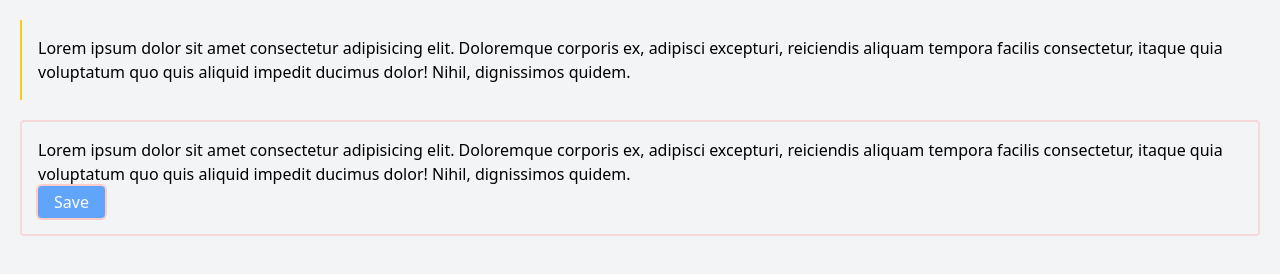
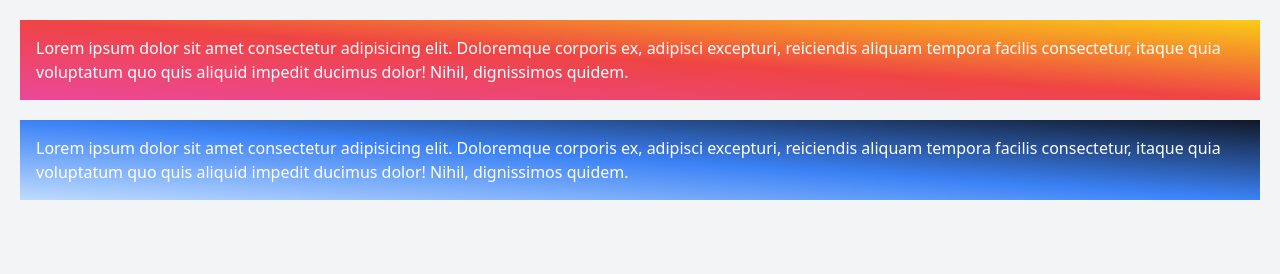
Before and after one commit to EdiJunior88/TailwindCSS_2_para_Iniciantes, a website: page src/index.html in a window 1280 px wide. Drawn offline with Linux system fonts and the light colour scheme.

Commit message:
Background

```diff
--- a/src/index.html
+++ b/src/index.html
@@ -10,14 +10,12 @@
 </head>
 
 <body class="bg-gray-100">
-  <div class="m-5 p-4 border-l-2 border-yellow-400">
+  <div class="m-5 p-4 text-white bg-blue-900 bg-gradient-to-bl from-yellow-400 via-red-500 to-pink-500">
     Lorem ipsum dolor sit amet consectetur adipisicing elit. Doloremque corporis ex, adipisci excepturi, reiciendis aliquam tempora facilis consectetur, itaque quia voluptatum quo quis aliquid impedit ducimus dolor! Nihil, dignissimos quidem.
   </div>
 
-  <div class="m-5 p-4 border-2 border-red-400 rounded border-opacity-20">
+  <div class="m-5 p-4 text-white bg-blue-900 bg-gradient-to-bl from-gray-900 via-blue-500 to-blue-200">
     Lorem ipsum dolor sit amet consectetur adipisicing elit. Doloremque corporis ex, adipisci excepturi, reiciendis aliquam tempora facilis consectetur, itaque quia voluptatum quo quis aliquid impedit ducimus dolor! Nihil, dignissimos quidem.
-    <br>
-    <button class="bg-blue-400 px-4 py-1 rounded text-white ring-2 ring-red-200">Save</button>
   </div>
 </body>
 
```
Also changed, not shown: dist/output.css.
